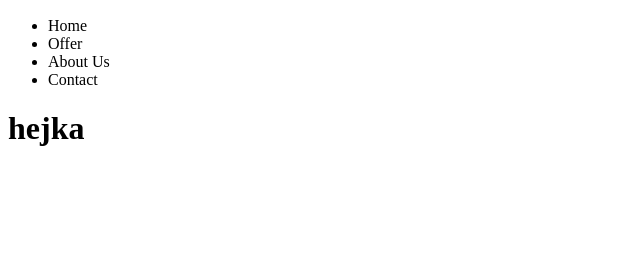
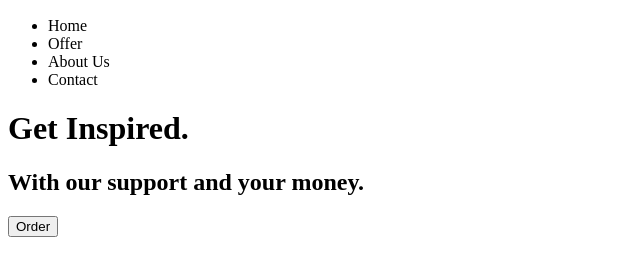
Before and after one commit to fredator88/website1-test-repository, a plain HTML site: page index.html in a window 1280 px wide. Shown: the part 65-340 px from the top of the page, without its empty margins (0-640 px from the left). Drawn offline with Linux system fonts and the light colour scheme.

Commit message:
Hero text Added

```diff
--- a/index.html
+++ b/index.html
@@ -13,9 +13,13 @@
             <li>Offer</li>
             <li>About Us</li>
             <li>Contact</li>
-
         </ul>
     </nav>
-    <h1>hejka</h1>
+    <div>
+        <h1>Get Inspired.</h1>
+        <h2>With our support and your money.</h2>
+        <button>Order</button>
+    </div>
+
 </body>
 </html>
```
